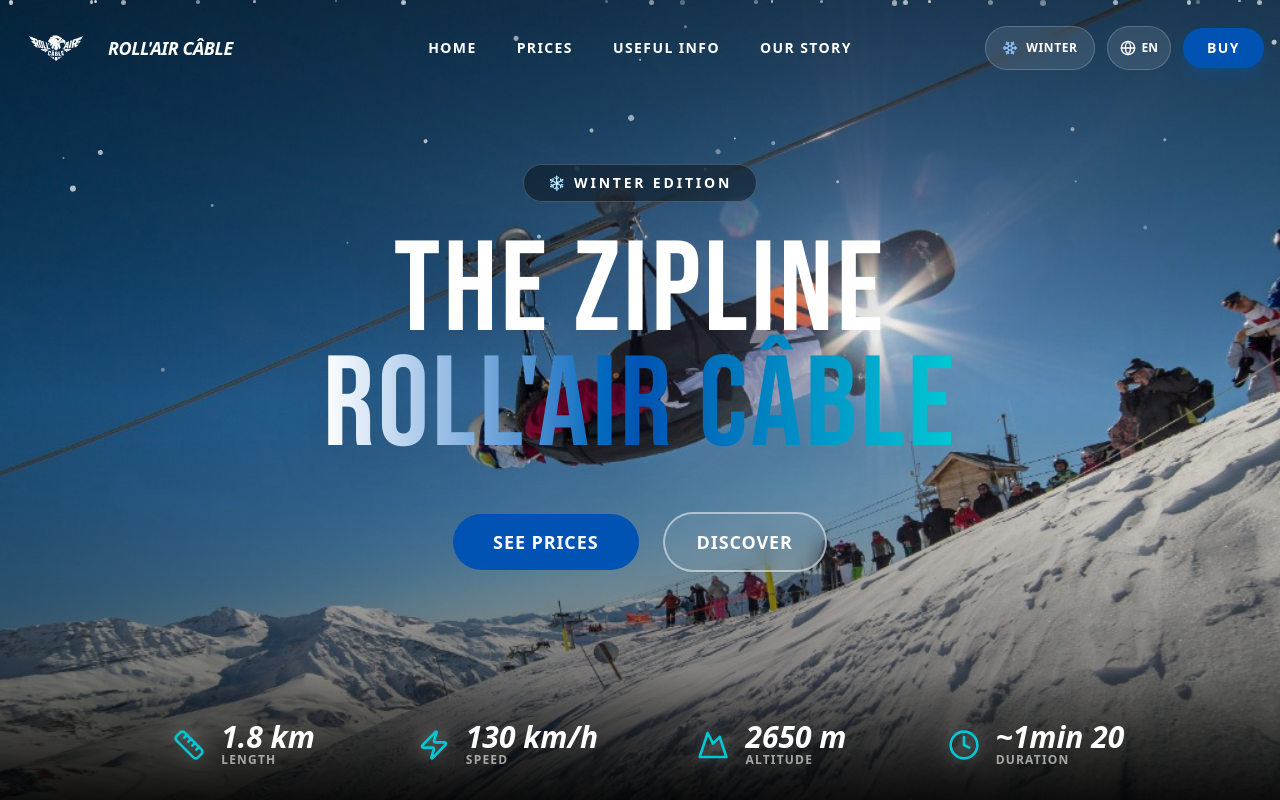
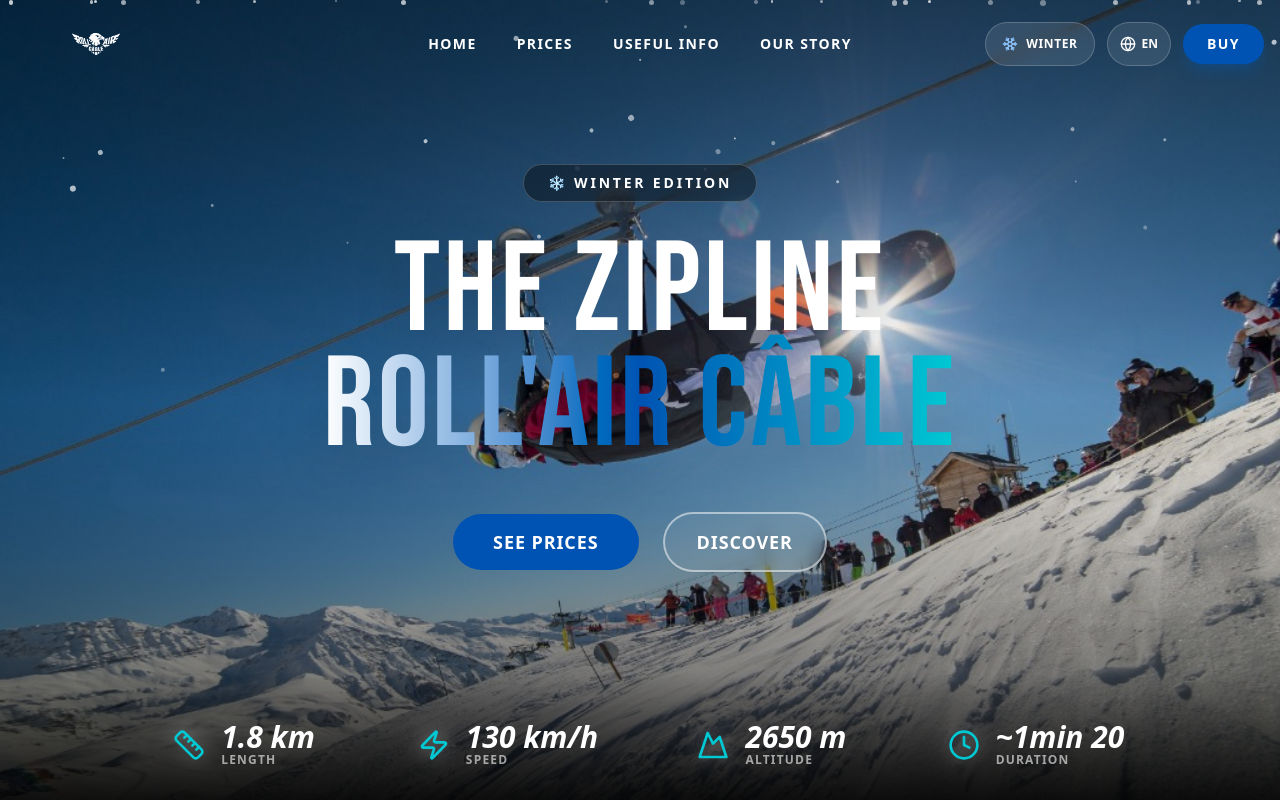
Before and after one commit to La-tyrolienne/tyrolienne-orcieres, a Next.js app: page /en in a window 1280 px wide. Shown: the top 800 px of the page. Built offline with nearby package versions, Linux system fonts and the light colour scheme.

Commit message:
Make logo much larger (160x48px), remove separate text

```diff
--- a/src/components/Header.tsx
+++ b/src/components/Header.tsx
@@ -115,8 +115,8 @@
             <div className="container mx-auto px-4">
                 <nav className="flex items-center justify-between">
                     {/* Left: Logo */}
-                    <Link href="/" className="flex items-center gap-3 group">
-                        <div className="relative w-20 h-14">
+                    <Link href="/" className="flex items-center group">
+                        <div className="relative w-40 h-12">
                             <Image
                                 src="/logo-transparent.png"
                                 alt="Roll'Air Câble"
@@ -124,9 +124,6 @@
                                 className="object-contain"
                             />
                         </div>
-                        <span className="hidden sm:block text-white font-black uppercase italic tracking-tight text-lg">
-                            Roll&apos;Air Câble
-                        </span>
                     </Link>
 
                     {/* Center: Navigation Links */}
```
